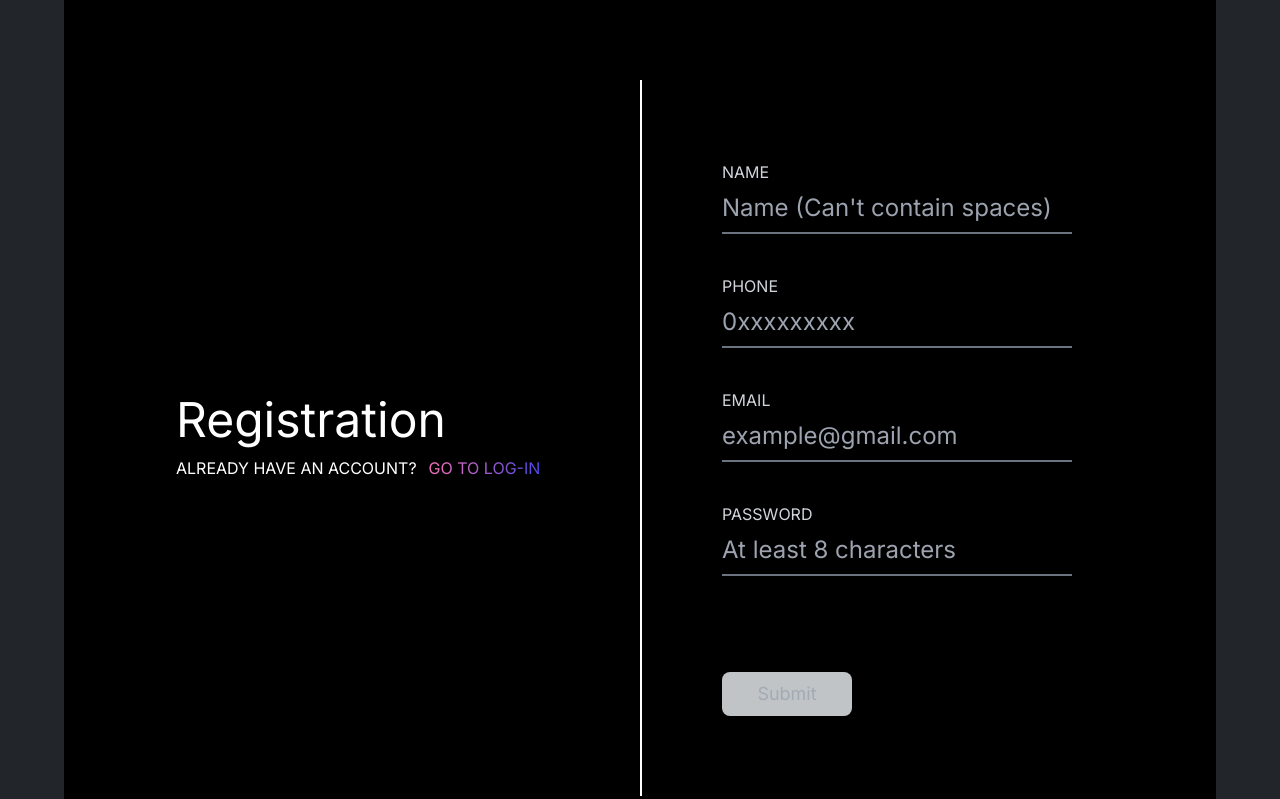
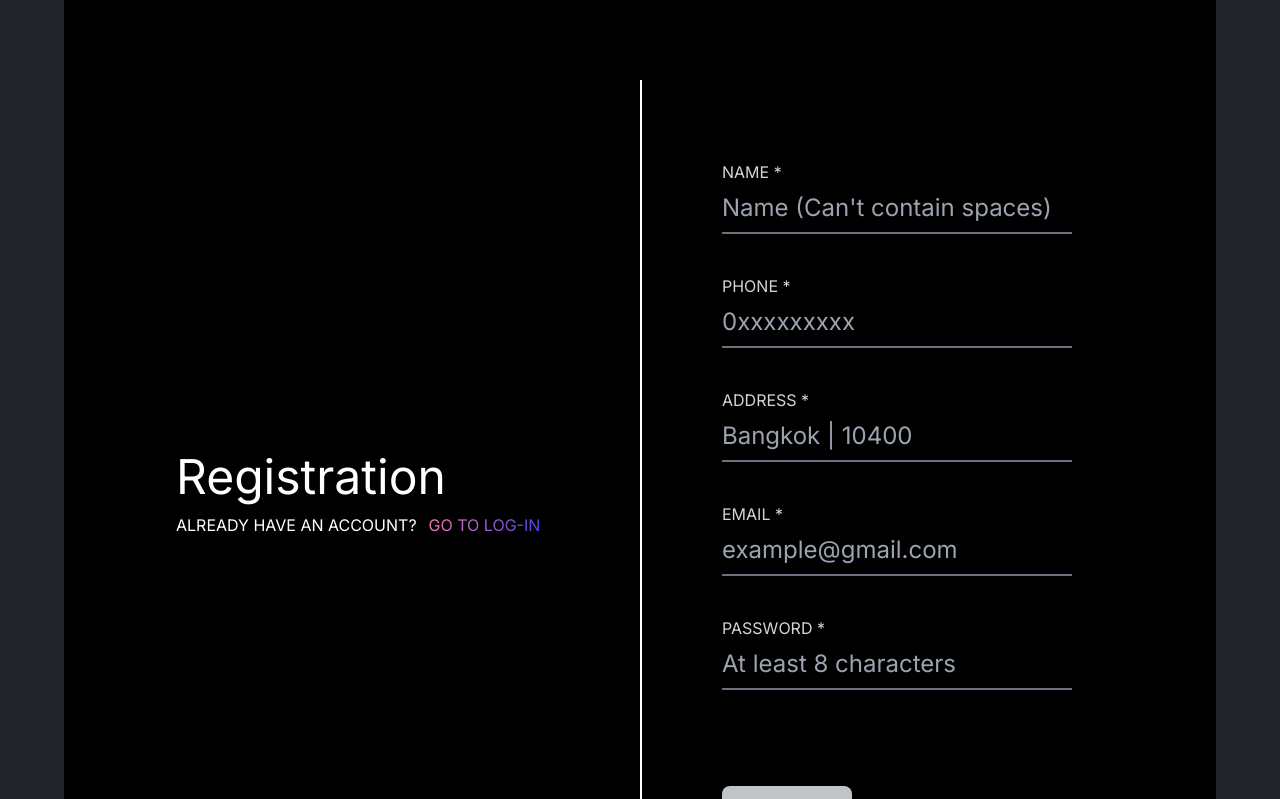
Before and after one commit to 2110503TACEDT66/swdevprac2-project-yenkor, a Next.js app: page /auth/register in a window 1280 px wide. Shown: the top 799 px of the page. Built offline with nearby package versions, Linux system fonts and the light colour scheme; no server answers.

Commit message:
Add address input

```diff
--- a/src/app/auth/register/page.tsx
+++ b/src/app/auth/register/page.tsx
@@ -12,15 +12,18 @@ export default function RegisterPage() {
 
     const [name, setName] = useState<string>('');
     const [tel, setTel] = useState<string>('');
+    const [address, setAddress] = useState<string>('');
     const [email, setEmail] = useState<string>('');
     const [password, setPassword] = useState<string>('');
-    // const [, ] = useState<string>('');
     const [showPassword, setShowPassword] = useState(false);
 
     const [isNameValid, setIsNameValid] = useState(false);
     const [isTelValid, setIsTelValid] = useState(false);
+    const [isAddressValid, setIsAddressValid] = useState(false);
     const [isEmailValid, setIsEmailValid] = useState(false);
     const [isPassValid, setIsPassValid] = useState(false);
+
+    let isFormValid = isNameValid && isTelValid && isAddressValid && isEmailValid && isPassValid;
 
     // const [isFormValid, setIsFormValid] = useState(false);
 
@@ -51,6 +54,12 @@ export default function RegisterPage() {
         setIsTelValid(validateTel(newTel));
         // validateForm();
     };
+
+    const handleChangeAddress = (e: ChangeEvent<HTMLInputElement>) => {
+        const newAddress = e.target.value;
+        setAddress(newAddress);
+        setIsAddressValid(newAddress.trim().length > 0);
+    }
 
     const handleChangeEmail = (e: ChangeEvent<HTMLInputElement>) => {
         const newEmail = e.target.value;
@@ -92,7 +101,7 @@ export default function RegisterPage() {
                     <div className="w-full sm:w-1/2 text-white flex flex-col gap-10 items-center sm:items-start justify-end p-4 sm:p-20 border-t-2 sm:border-t-0 border-l-0 sm:border-l-2 border-l-white sm:border-l-white">
                     <div>
                         <label htmlFor="name" className="block text-gray-300">
-                        NAME
+                        NAME *
                         </label>
                         <input
                         id="name"
@@ -106,7 +115,7 @@ export default function RegisterPage() {
                     </div>
                     <div>
                         <label htmlFor="tel" className="block text-gray-300">
-                        PHONE
+                        PHONE *
                         </label>
                         <input
                         id="tel"
@@ -119,8 +128,22 @@ export default function RegisterPage() {
                         />
                     </div>
                     <div>
+                        <label htmlFor="address" className="block text-gray-300">
+                        ADDRESS *
+                        </label>
+                        <input
+                        id="address"
+                        type="text"
+                        value={address}
+                        placeholder="Bangkok | 10400"
+                        required
+                        onChange={(e) => handleChangeAddress(e)}
+                        className="text-2xl w-full sm:w-[350px] appearance-none outline-none border-solid border-b-2 border-gray-500 bg-transparent bg-opacity-20 rounded-tl rounded-tr-none py-2 text-pink-500"
+                        />
+                    </div>
+                    <div>
                         <label htmlFor="email" className="block text-gray-300">
-                        EMAIL
+                        EMAIL *
                         </label>
                         <input
                         id="email"
@@ -134,7 +157,7 @@ export default function RegisterPage() {
                     </div>
                     <div>
                         <label htmlFor="password" className="block text-gray-300">
-                        PASSWORD
+                        PASSWORD *
                         </label>
                         <input
                         id="password"
@@ -148,9 +171,9 @@ export default function RegisterPage() {
                     </div>
                     <div className="mt-14">
                         <button
-                        disabled={!isNameValid || !isTelValid || !isEmailValid || !isPassValid}
+                        disabled={!isFormValid}
                         className={`w-full sm:w-[130px] py-2 text-lg rounded-lg ${
-                            isNameValid && isTelValid && isEmailValid && isPassValid
+                            isFormValid
                             ? "bg-gradient-to-r from-pink-400 to-indigo-600 text-white"
                             : "bg-slate-100 text-slate-300 opacity-80 cursor-not-allowed"
                         }`}
```
